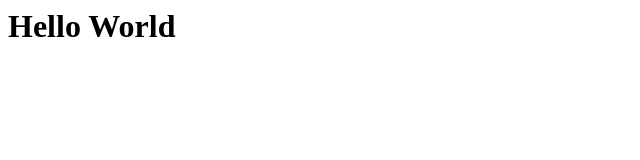
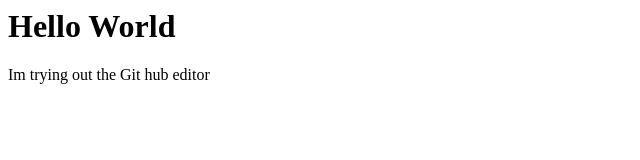
Before and after one commit to Neppord/neppord.github.com, a plain HTML site: page index.html in a window 1280 px wide. Shown: the whole page, without its empty margins (0-640 px from the left). Drawn offline with Linux system fonts and the light colour scheme.

Commit message:
Commited from github

```diff
--- a/index.html
+++ b/index.html
@@ -1,5 +1,6 @@
 <html>
     <body>
         <h1>Hello World</h1>
+        Im trying out the Git hub editor
     </body>
 </html>
```
